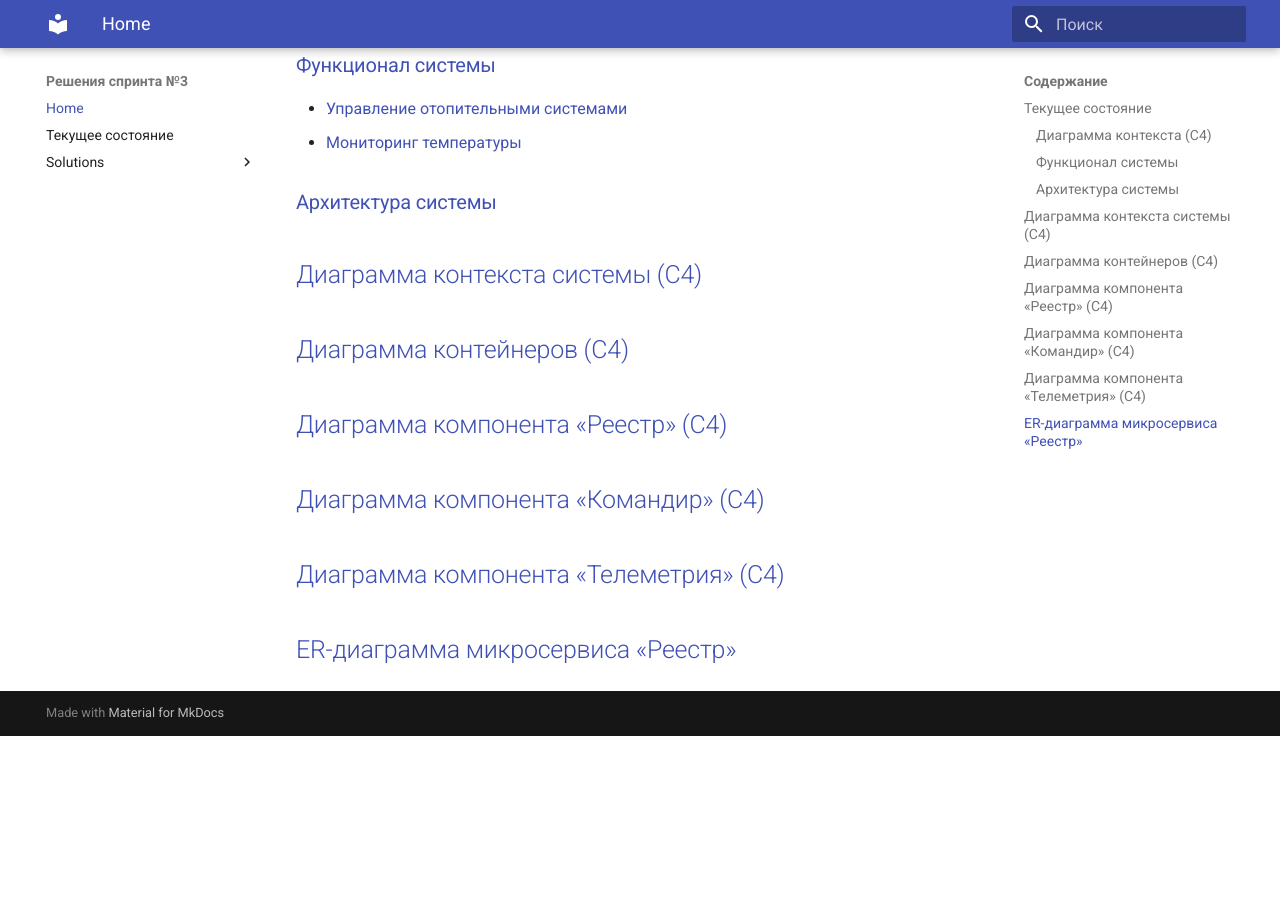
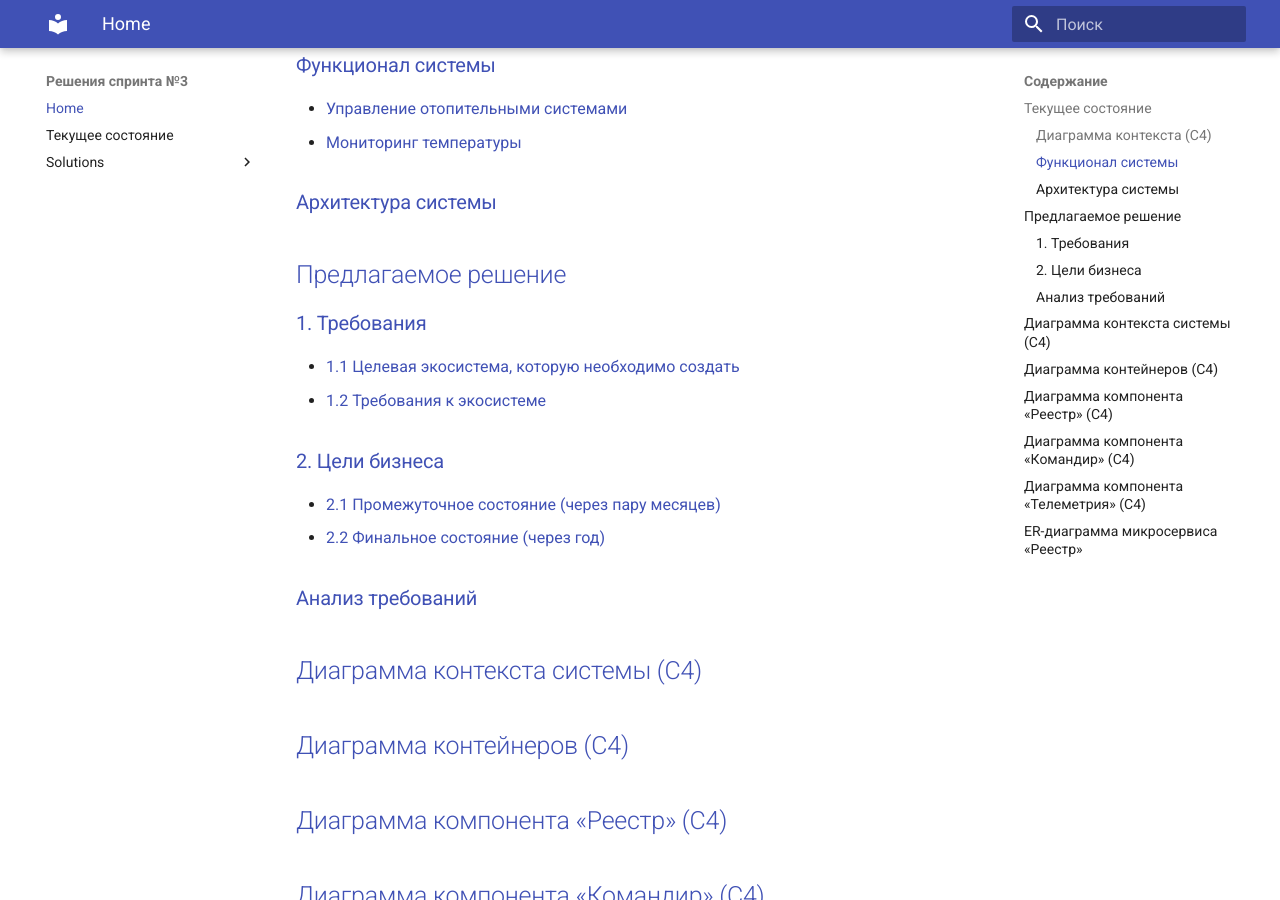
Before and after one commit to posonsky/swa-sprint-3, an MkDocs documentation site: the page built from docs/index.md, in a window 1280 px wide and 900 px high, scrolled down 308 px. Built offline with MkDocs 1.6.1 and Material for MkDocs 9.7.7, drawn with Linux system fonts in a browser that asks for light colours; before the commit the page ends 1044 px from its top, so only the background shows below that.

Commit message:
Добавить анализ требований

```diff
--- a/docs/index.md
+++ b/docs/index.md
@@ -13,6 +13,14 @@
 * [Управление отопительными системами](as_is.md#_3)
 * [Мониторинг температуры](as_is.md#_4)
 ### [Архитектура системы](as_is.md#_5)
+## [Предлагаемое решение](Solutions/00_to_be.md#_1)
+### [1. Требования](Solutions/00_to_be.md#1)
+* [1.1 Целевая экосистема, которую необходимо создать](Solutions/00_to_be.md#11)
+* [1.2 Требования к экосистеме](Solutions/00_to_be.md#12)
+### [2. Цели бизнеса](Solutions/00_to_be.md#2)
+* [2.1 Промежуточное состояние (через пару месяцев)](Solutions/00_to_be.md#21)
+* [2.2 Финальное состояние (через год)](Solutions/00_to_be.md#22)
+### [Анализ требований](Solutions/00_to_be.md#_2)
 ## [Диаграмма контекста системы (C4)](Solutions/01_C4_system_context.md#c4)
 ## [Диаграмма контейнеров (С4)](Solutions/02_C4_containers.md#4)
 ## [Диаграмма компонента «Реестр» (C4)](Solutions/03_C4_component_inventory.md#c4)
```
Also changed, not shown: docs/Solutions/00_to_be.md (added, +67 -0 lines).
